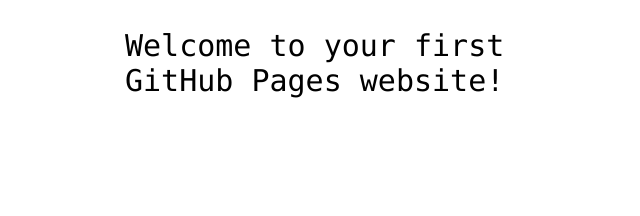
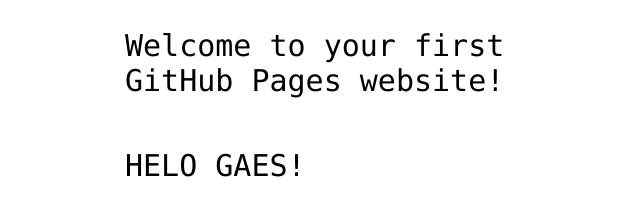
Before and after one commit to add-hi/hello-world, a plain HTML site: page index.html in a window 1280 px wide. Shown: the part 360-576 px from the top of the page, without its empty margins (315-955 px from the left). Drawn offline with Linux system fonts and the light colour scheme.

Commit message:
testing aja

```diff
--- a/index.html
+++ b/index.html
@@ -3,7 +3,7 @@
 <html>
 <head>
   <meta http-equiv="Content-Type" content="text/html; charset=utf-8"/>
-  <title>my-first-website</title>
+  <title>HELO GAES!</title>
   <LINK href="styles.css" rel="stylesheet" type="text/css">
 </head>
 
@@ -13,6 +13,7 @@
 
 <!-- Change this code here by copy and pasting your template on line 15 -->
 <p>Welcome to your first GitHub Pages website!</p>
+<p>HELO GAES!</p>
 
 </body>
 </html>
```
